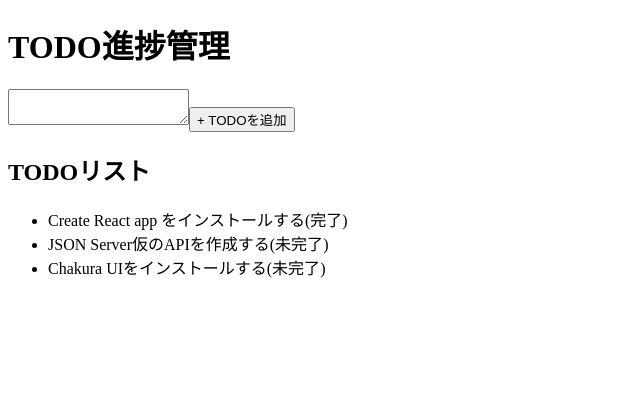
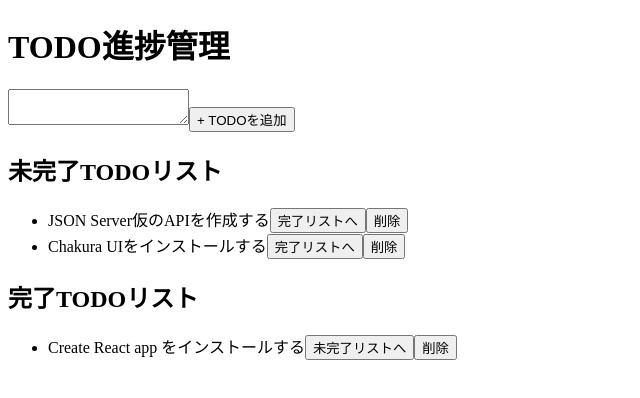
Before and after one commit to uni51/react-todo-app, a React (Create React App) app: page / in a window 1280 px wide. Shown: the top 398 px of the page, without its empty margins (0-640 px from the left). Built offline with nearby package versions, Linux system fonts and the light colour scheme; data requests are answered from the project's data file.

Commit message:
6-34 Todoアプリ 実装02

```diff
--- a/src/components/App.js
+++ b/src/components/App.js
@@ -1,6 +1,7 @@
 import React, { useState, useEffect } from "react";
 import axios from "axios";
 
+// ローカルに準備したモックサーバのURL
 const todoDataUrl = "http://localhost:3100/todos";
 
 function App() {
@@ -18,16 +19,41 @@
 
   console.log("TODOリスト:", todoList);
 
+  const inCompletedList = todoList.filter((todo) => {
+    return !todo.done;
+  });
+
+  console.log("未完了TODOリスト:", inCompletedList);
+
+  const completedList = todoList.filter((todo) => {
+    return todo.done;
+  });
+
+  console.log("完了TODOリスト:", completedList);
+
   return (
     <>
       <h1>TODO進捗管理</h1>
       <textarea />
       <button>+ TODOを追加</button>
-      <h2>TODOリスト</h2>
+      <h2>未完了TODOリスト</h2>
       <ul>
-        {todoList.map((todo) => (
+        {inCompletedList.map((todo) => (
           <li key={todo.id}>
-            {todo.content}({todo.done ? "完了" : "未完了"})
+            {todo.content}
+            <button>{todo.done ? "未完了リストへ" : "完了リストへ"}</button>
+            <button>削除</button>
+          </li>
+        ))}
+      </ul>
+
+      <h2>完了TODOリスト</h2>
+      <ul>
+        {completedList.map((todo) => (
+          <li key={todo.id}>
+            {todo.content}
+            <button>{todo.done ? "未完了リストへ" : "完了リストへ"}</button>
+            <button>削除</button>
           </li>
         ))}
       </ul>
```
